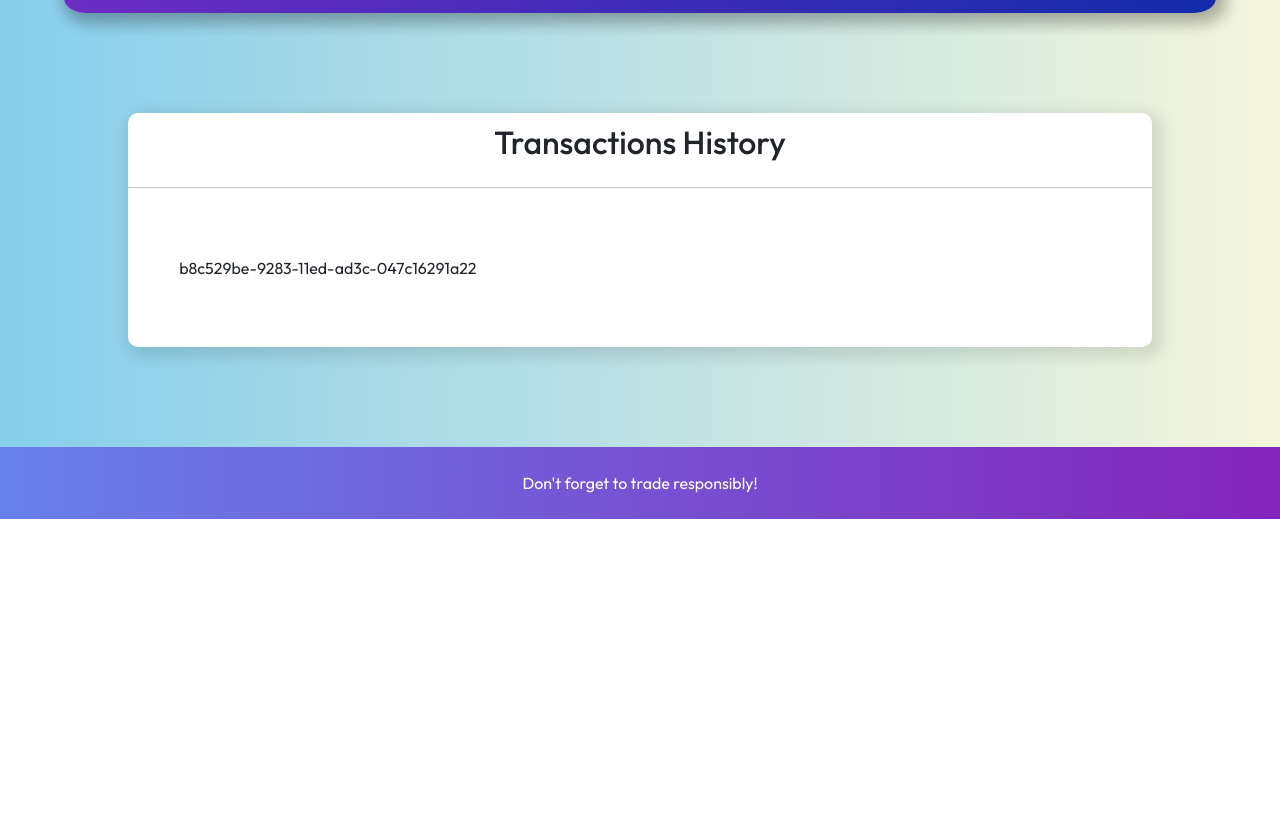
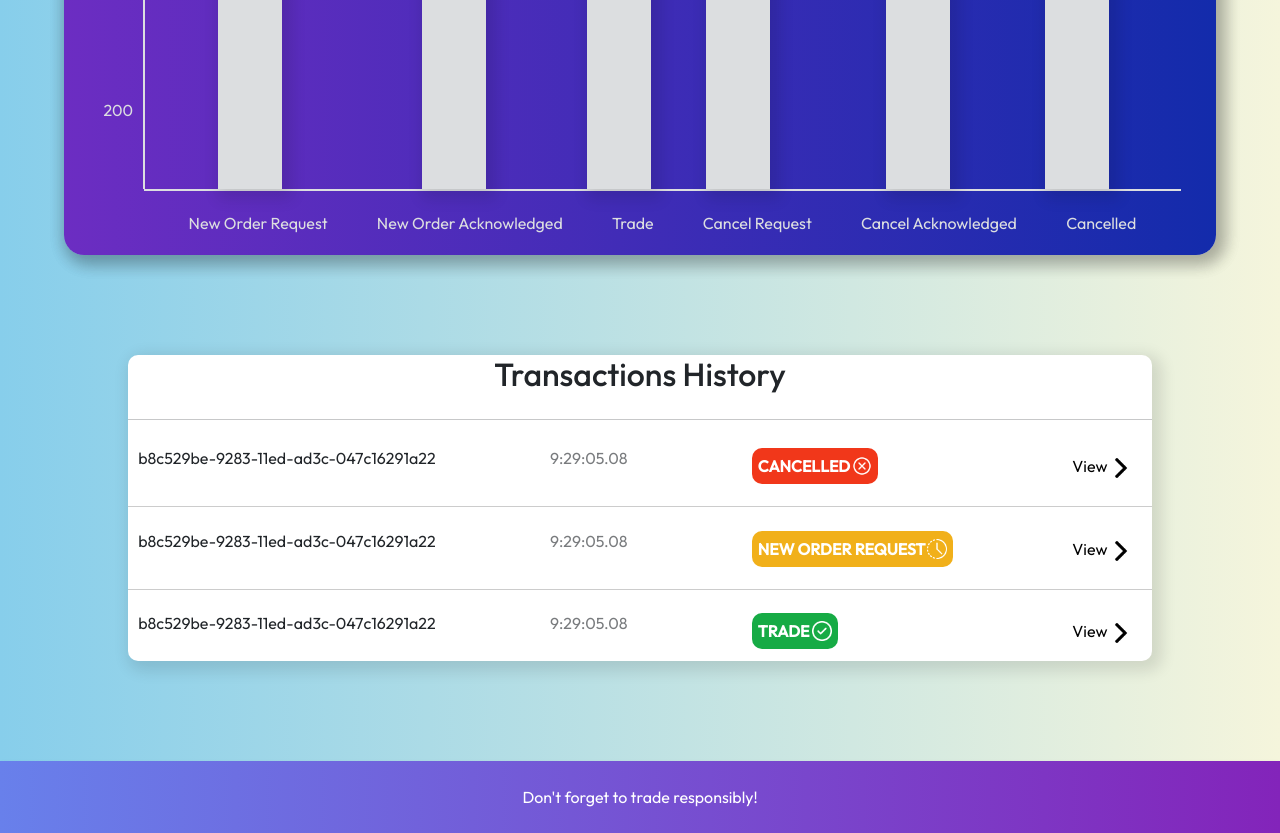
Before and after one commit to xinlei55555/CONUHACKSVII, a website with bundled scripts: page frontend/index.html in a window 1280 px wide. Shown: the part 1054-1887 px from the top of the page. Before the commit the page ends 1573 px from the top, so only its background shows below. Built offline with nearby package versions, Linux system fonts and the light colour scheme; a web font is replaced by a local one.

Commit message:
layout of the page almost done

```diff
--- a/frontend/index.html
+++ b/frontend/index.html
@@ -17,9 +17,7 @@
 
   <body>
     <!-- Navbar -->
-    <nav
-      class="main-nav navbar navbar-expand-xl sticky-top pt-2 pb-2 navbar-dark"
-    >
+    <nav class="main-nav navbar navbar-expand-xl sticky-top pt-2 pb-2">
       <div class="container-fluid container-xl">
         <a href="index.html" class="navbar-brand">
           <img
@@ -47,12 +45,12 @@
         >
           <ul class="navbar-nav ms-auto">
             <li class="nav-item single-line">
-              <a class="list-behavior text-dark nav-link" href="#operations"
+              <a class="list-behavior text-white nav-link" href="#operations"
                 >Operations</a
               >
             </li>
             <li class="nav-item single-line">
-              <a class="list-behavior text-dark nav-link" href="#transactions"
+              <a class="list-behavior text-white nav-link" href="#transactions"
                 >Transaction</a
               >
             </li>
@@ -61,10 +59,21 @@
       </div>
     </nav>
     <!-- Bar Graph -->
-
+    <h1
+      style="
+        text-align: center;
+        font-size: 100px;
+        padding-top: 80px;
+        font-weight: bold;
+      "
+    >
+      Welcome to Xchange
+    </h1>
+    <h3 style="text-align: center">
+      Visualize Securities Trading in a Clean and Efficient Way!
+    </h3>
     <div class="operations">
       <div id="operations">
-        <h2 style="text-align: center">Operations Distribution</h2>
         <div class="inputContainer">
           <input
             type="text"
@@ -72,9 +81,10 @@
             placeholder="Search for Symbol"
           />
           <div id="recommendations"></div>
-          <div>
+          <div class="checkbox-container">
             <input
               style="padding: 5px"
+              class="checkbox"
               type="checkbox"
               id="TSX"
               checked="checked"
@@ -82,6 +92,7 @@
             <label for="TSX">TSX</label>
             <input
               style="padding: 3px"
+              class="checkbox"
               type="checkbox"
               id="Alpha"
               checked="checked"
@@ -89,6 +100,7 @@
             <label for="Alpha">Alpha</label>
             <input
               style="padding: 3px"
+              class="checkbox"
               type="checkbox"
               id="Aequitas"
               checked="checked"
@@ -97,6 +109,10 @@
           </div>
         </div>
         <div class="graph">
+          <h2 style="text-align: center; font-weight: bold; color: white">
+            Operations Distribution
+          </h2>
+
           <div class="vertical-side">
             <ul id="y-axis">
               <li class="number">1000</li>
@@ -129,11 +145,96 @@
         </div>
       </div>
       <div class="transactions" id="transactions">
-        <h2 style="text-align: center; padding: 10px">Transactions History</h2>
+        <h2 style="text-align: center">Transactions History</h2>
+        <div style="height: 2px; padding-left: 3px; padding-right: 3px"></div>
         <hr />
         <div id="historyContainer">
           <div class="transaction">
             <p>b8c529be-9283-11ed-ad3c-047c16291a22</p>
+            <p style="opacity: 0.6">9:29:05.08</p>
+            <div
+              style="
+                display: flex;
+                align-items: center;
+                flex-basis: 400px;
+                padding-left: 10px;
+                justify-content: space-between;
+                padding-right: 5px;
+              "
+            >
+              <div
+                style="display: flex; align-items: center; margin-right: 30px"
+                class="cancelled"
+              >
+                <span style="padding-right: 2px">CANCELLED</span>
+
+                <img src="./images/cancel.png" height="20px" />
+              </div>
+              <button id="popup-control">
+                View
+                <img src="./images/right-arrow.png" height="20px" />
+              </button>
+            </div>
+          </div>
+          <div
+            style="height: 2px; border-top: 1px solid #ccc; margin: 10px 0"
+          ></div>
+          <div class="transaction">
+            <p>b8c529be-9283-11ed-ad3c-047c16291a22</p>
+            <p style="opacity: 0.6">9:29:05.08</p>
+            <div
+              style="
+                display: flex;
+                align-items: center;
+                flex-basis: 400px;
+                padding-left: 10px;
+                justify-content: space-between;
+                padding-right: 5px;
+              "
+            >
+              <div
+                style="display: flex; align-items: center; margin-right: 30px"
+                class="pending"
+              >
+                <span style="padding-right: 2px">NEW ORDER REQUEST</span>
+
+                <img src="./images/clock.png" height="20px" />
+              </div>
+              <button id="popup-control">
+                View
+                <img src="./images/right-arrow.png" height="20px" />
+              </button>
+            </div>
+          </div>
+          <div
+            style="height: 2px; border-top: 1px solid #ccc; margin: 10px 0"
+          ></div>
+          <div class="transaction">
+            <p>b8c529be-9283-11ed-ad3c-047c16291a22</p>
+            <p style="opacity: 0.6">9:29:05.08</p>
+            <div
+              style="
+                display: flex;
+                align-items: center;
+                flex-basis: 400px;
+                padding-left: 10px;
+                justify-content: space-between;
+                padding-right: 5px;
+              "
+            >
+              <div
+                style="display: flex; align-items: center; margin-right: 30px"
+                class="done"
+              >
+                <span style="padding-right: 2px">TRADE</span>
+
+                <img src="./images/check-mark.png" height="20px" />
+              </div>
+              <button id="popup-control">
+                View
+                <img src="./images/right-arrow.png" height="20px" />
+              </button>
+            </div>
           </div>
         </div>
       </div>
--- a/frontend/styles.css
+++ b/frontend/styles.css
@@ -1,9 +1,15 @@
 @import url("https://fonts.googleapis.com/css2?family=Chivo+Mono:wght@300&family=Montserrat:wght@100;400;500;700&family=Outfit:wght@400;500&display=swap");
-
 
 .vertical-side {
   display: flex;
   flex-direction: row;
+}
+
+.checkbox-container {
+  display: flex;
+  justify-content: space-around;
+  min-width: 200px;
+  align-items: center;
 }
 
 body {
@@ -14,24 +20,25 @@ footer {
   background: linear-gradient(to left, #8324ba, #6880eb);
   margin-top: 100px;
 }
-nav{
-  background:linear-gradient(to left, #5b24ba, #3e4f98);
-
+nav {
+  /* background: linear-gradient(to left, #5b24ba, #3e4f98);
+   */
+  background-color: #475d8d;
 }
 
 /* idk why, i can't change the intial color of the text, so I'll just leave it like text-dark */
-.list-behavior{
-    border-bottom: 2px solid #9c08b345;
-    margin: 5px;
+.list-behavior {
+  border-bottom: 2px solid #9c08b345;
+  margin: 5px;
 }
 
 /* Here, i wanted to underline the text when it hovers over */
-.list-behavior:hover{
-    border-bottom: 2px solid #3852bd;
-    transition-duration: 0.8s;
+.list-behavior:hover {
+  border-bottom: 2px solid #3852bd;
+  transition-duration: 0.8s;
 }
 
-.operations{
+.operations {
   margin-top: 100px;
 }
 
@@ -58,7 +65,7 @@ ul {
 
 .horizontal-side {
   width: 90%;
-  margin-left: 82px;
+  margin-left: 80px;
 }
 
 #symbol-search {
@@ -89,7 +96,7 @@ ul {
     rgba(19, 43, 171, 1) 100%
   );
   color: #dcdee0;
-  border-radius: 2%;
+  border-radius: 20px;
   padding-top: 2%;
   margin: 5%;
   -webkit-box-shadow: 5px 5px 15px 5px rgba(0, 0, 0, 0.16),
@@ -155,10 +162,58 @@ ul {
 }
 
 #historyContainer {
-  padding: 5%;
   display: flex;
   flex-direction: column;
 }
 
 .transaction {
+  padding: 1%;
+  display: flex;
+  justify-content: space-between;
 }
+
+#popup-control {
+  border: none;
+  background: none;
+}
+#popup-control:hover {
+  background-color: #dcdee0;
+  border-radius: 5px;
+}
+
+.cancelled {
+  background-color: #f1371a;
+  font-weight: bold;
+  color: white;
+  border-radius: 10px;
+  padding: 6px;
+}
+
+.pending {
+  background-color: #f1b01a;
+  font-weight: bold;
+  color: white;
+  border-radius: 10px;
+  padding: 6px;
+}
+
+.done {
+  background-color: #16ab45;
+  font-weight: bold;
+  color: white;
+  border-radius: 10px;
+  padding: 6px;
+}
+
+#historyContainer {
+  max-height: 500px;
+  overflow-y: scroll;
+}
+
+nav {
+  box-shadow: 0 2px 4px 0 rgba(0, 0, 0, 0.1);
+}
+
+footer {
+  box-shadow: 0 2px 4px 0 rgba(0, 0, 0, 0.1);
+}
```
Also changed, not shown: frontend/images/cancel.png (added), frontend/images/check-mark.png (added), frontend/images/clock.png (added), frontend/images/right-arrow.png (added), frontend/images/warning.png (added).
